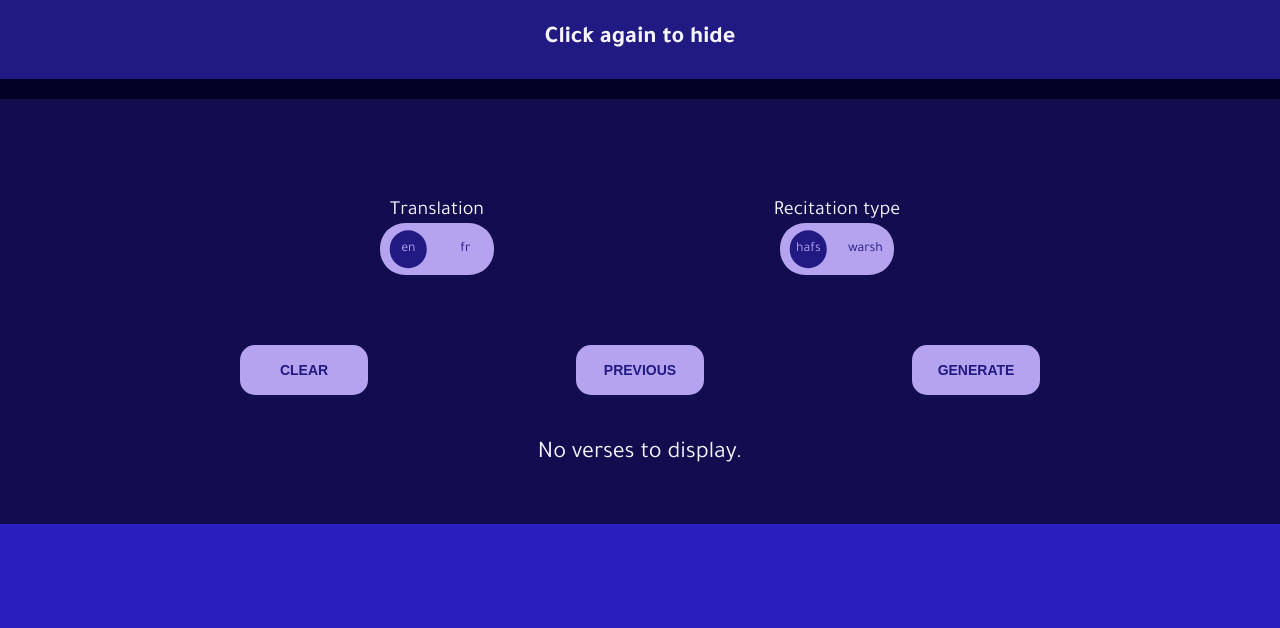
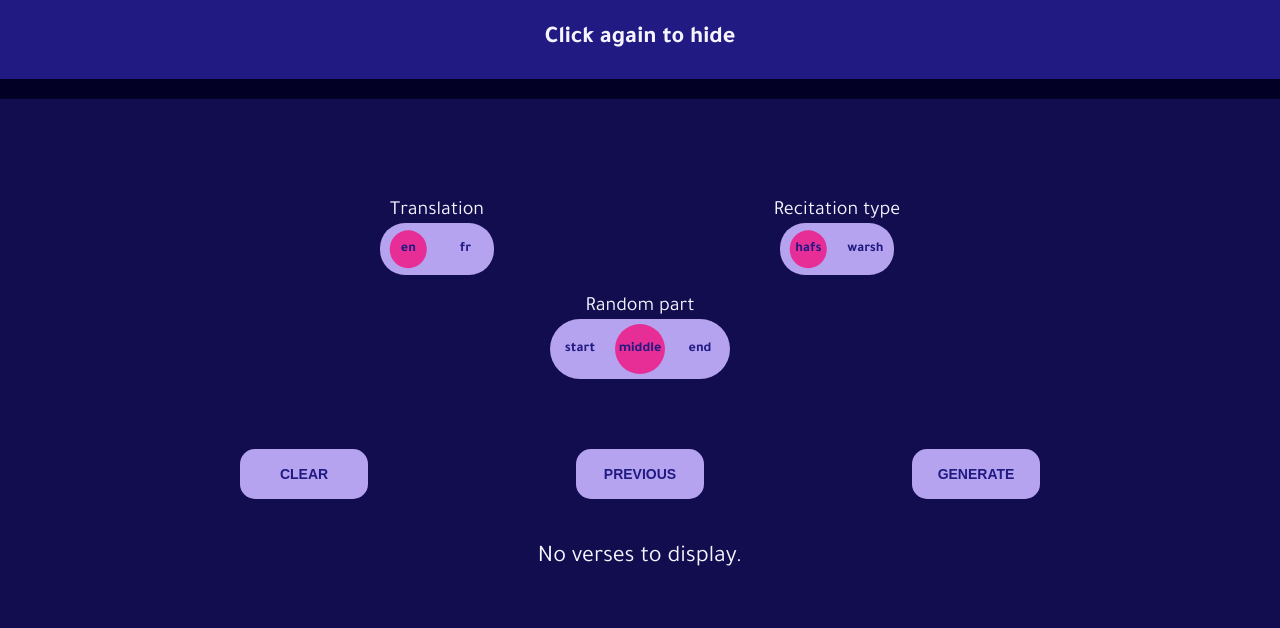
Before and after one commit to seyyko/portfolio, a Flask app: page /QuranTraining/ in a window 1280 px wide. Shown: the part 1301-1929 px from the top of the page. Before the commit the page ends 1825 px from the top, so only its background shows below. Run offline with Flask 3, Linux system fonts and the light colour scheme; parts of the project's set-up code (start-up, migrations or seed data) failed here and were passed over.

Commit message:
add the possibility to chose the part who appear the most (start, mid, end)

```diff
--- a/QuranTraining/templates/home.html
+++ b/QuranTraining/templates/home.html
@@ -46,6 +46,16 @@
                     <div class="switch-btn warsh">warsh</div>
                 </div>
             </div>
+            <div class="verse-part-preferences">
+                <p>Random part</p>
+                <div class="slider-container hover-cursor-event">
+                    <div class="slider-button"></div>
+
+                    <div class="slider-label label-start">start</div>
+                    <div class="slider-label label-middle">middle</div>
+                    <div class="slider-label label-end">end</div>
+                </div>
+            </div>
         </div>
 
         <!-- <div class="surah-container">
--- a/static/QuranTraining/css/surah_choice.css
+++ b/static/QuranTraining/css/surah_choice.css
@@ -121,14 +121,20 @@ body{
 
     display: flex;
     justify-content: space-around; align-items: center;
-
+    flex-wrap: wrap;
     width: 100%; max-width: 800px;
 }
 
 .language-preferences,
-.text-preferences{
+.text-preferences,
+.verse-part-preferences{
     display: flex; flex-direction: column;
     align-items: center; justify-content: center;
+}
+
+.verse-part-preferences{
+    width: 100%;
+    margin-top: 20px;
 }
 .slider-bg{
     --slider-width: 37.5px;
@@ -143,12 +149,13 @@ body{
     display: flex;
     position: relative;
     border-radius: 25px;
+    font-weight: bold;
 
     .slider{
         width: var(--slider-width); height: 37.5px;
         border-radius: 20px;
 
-        background-color: var(--background-tertiary);
+        background-color: var(--menu-close-color);
 
         position: absolute;
         top: 50%;
@@ -166,14 +173,40 @@ body{
         z-index: 1;
         font-size: clamp(10px, 2vw, 14px);
     }
-    .hafs, .en{
-        color: var(--color-label-in);
-        transition: color .4s ease;
-    }
-    .warsh, .fr{
-        color: var(--color-label-out);
-        transition: color .4s ease;
-    }
+}
+
+.slider-container {
+    position: relative;
+    height: 60px;
+    background-color: var(--alt-bg);
+    border-radius: 30px;
+
+    display: flex;
+    align-items: center;
+    justify-content: space-between;
+    gap: 10px;
+
+    padding: 5px;
+}
+
+.slider-button {
+    position: absolute;
+    top: 50%;
+    transform: translateY(-50%);
+    width: 50px;
+    height: 50px;
+    background-color: var(--menu-close-color);
+    border-radius: 50%;
+    transition: transform 0.3s ease;
+}
+
+.slider-label {
+    width: 50px;
+    text-align: center;
+    font-size: 14px;
+    font-weight: bold;
+    color: var(--background-tertiary);
+    z-index: 1;
 }
 
 .active{
--- a/static/QuranTraining/js/surah_choice.js
+++ b/static/QuranTraining/js/surah_choice.js
@@ -104,6 +104,105 @@ surahForm.addEventListener('submit', function(event) {
 });
 
 
+function slide(sliderBg) {
+    const slider = document.querySelector(`.${sliderBg.classList[1]}`);
+    if (slider.classList.contains("active")) {
+        slider.classList.remove("active");
+        if (slider.classList.contains('text-slider')) {
+            document.querySelector(".hafs").classList.remove("active");
+            document.querySelector(".warsh").classList.remove("active");
+            document.body.classList.remove("warsh-visible");
+            localStorage.setItem("sliderChoice", "hafs");
+        } else{
+            document.body.classList.remove("fr");
+            localStorage.setItem("language", "en");
+        }
+    } else{
+        slider.classList.add("active");
+        if (slider.classList.contains('text-slider')) {
+            document.querySelector(".hafs").classList.add("active");
+            document.querySelector(".warsh").classList.add("active");
+            document.body.classList.add("warsh-visible");
+            localStorage.setItem("sliderChoice", "warsh");
+        } else{
+            document.body.classList.add("fr");
+            localStorage.setItem("language", "fr");
+        }
+    }
+}
+
+const sliderButton = document.querySelector(".slider-button");
+const sliderContainer = document.querySelector(".slider-container");
+let currentValue = parseInt(localStorage.getItem("verse_position")) || 0;
+
+function updateSliderPosition() {
+    const positions = {
+        '-1': '0px',
+        '0': '60px',
+        '1': '120px'
+    };
+
+    sliderButton.style.transform = `translateY(-50%) translateX(${positions[currentValue]})`;
+    localStorage.setItem("verse_position", currentValue);
+}
+
+function nextSliderValue() {
+    currentValue = currentValue === 1 ? -1 : currentValue + 1;
+    updateSliderPosition();
+}
+
+sliderContainer.addEventListener("click", nextSliderValue);
+
+updateSliderPosition();
+
+function getSliderValue() {
+    return currentValue;
+}
+
+function loadSliderChoice() {
+    const savedChoiceText = localStorage.getItem("sliderChoice");
+    const sliderText = document.querySelector(`.text-slider`);
+
+    const savedChoiceLang = localStorage.getItem("language");
+    const sliderLang = document.querySelector(`.language-slider`);
+
+    const savedStatus = localStorage.getItem("surah_container_status");
+
+    const savedPosition = localStorage.getItem("verse_position") || 0;
+
+    if (savedChoiceText === "warsh") {
+        sliderText.classList.add("active");
+        document.querySelector(".hafs").classList.add("active");
+        document.querySelector(".warsh").classList.add("active");
+        document.body.classList.add("warsh-visible");
+    } else {
+        sliderText.classList.remove("active");
+        document.querySelector(".hafs").classList.remove("active");
+        document.querySelector(".warsh").classList.remove("active");
+        document.body.classList.remove("warsh-visible");
+    }
+
+    if (savedChoiceLang === "fr") {
+        sliderLang.classList.add("active");
+        document.body.classList.add("fr");
+    } else{
+        sliderLang.classList.remove("active");
+        document.body.classList.remove("fr");
+    }
+
+    if (savedStatus === "open") {
+        titleSurahContainer.classList.remove('opened-form');
+        randomSurahSection.classList.remove('opened-form');
+        surahContainer.style.transform = "translateY(calc(-500px))";
+        titleSurahContainer.innerHTML = "Click and Select Surahs to Memorize";
+    } else{
+        titleSurahContainer.classList.add('opened-form');
+        randomSurahSection.classList.add('opened-form');
+        surahContainer.style.transform = "translateY(0)";
+        titleSurahContainer.innerHTML = "Click again to hide";
+    }
+}
+
 let history = [];
 let currentIndex = -1;
 
@@ -130,7 +229,10 @@ function generateRandomVerse() {
     }
 
     const randomSurah = selectedSurahsDict[generateRandomNumber(0, selectedSurahsDict.length - 1)];
-    const randomVerseIndex = generateRandomNumber(0, randomSurah["versets"].length - 1);
+    const totalVerses = randomSurah["versets"].length;
+
+    const randomVerseIndex = generateWeightedRandomVerseIndex(totalVerses, currentValue);
+
     const randomVerse = randomSurah["versets"][randomVerseIndex];
 
     history.push({ surah: randomSurah, verse: randomVerse, verseIndex: randomVerseIndex });
@@ -138,6 +240,32 @@ function generateRandomVerse() {
 
     updateDisplayedVerse();
 }
+
+function generateWeightedRandomVerseIndex(totalVerses, position) {
+    const weights = [];
+    for (let i = 0; i < totalVerses; i++) {
+        switch (position) {
+            case -1:
+                weights.push(totalVerses - i);
+                break;
+            case 0:
+                weights.push(Math.max(0, totalVerses / 2 - Math.abs(totalVerses / 2 - i)));
+                break;
+            case 1:
+                weights.push(i + 1);
+                break;
+            default:
+                weights.push(1);
+        }
+    }
+
+    const cumulativeWeights = weights.map((sum => value => (sum += value))(0));
+    const totalWeight = cumulativeWeights[cumulativeWeights.length - 1];
+    const randomValue = Math.random() * totalWeight;
+
+    return cumulativeWeights.findIndex(weight => randomValue < weight);
+}
+
 
 function updateDisplayedVerse() {
     const verseDiv = document.querySelector('.verse-display');
@@ -192,7 +320,7 @@ function showAnswer() {
 
             <h3>Following verses</h3>
         `);
-        for (let i = verseIndex + 1; i < Math.min(verseIndex + 4, surah.versets.length); i++) {
+        for (let i = verseIndex + 1; i < Math.min(verseIndex + 5, surah.versets.length); i++) {
             nextVerses.push(`
                 <div class="verse-group">
                     <p class="verse-text-ar verse-text-hafs">${i + 1} - ${surah.versets[i].text_hafs}</p>
@@ -235,73 +363,4 @@ function clearHistory() {
     updateDisplayedVerse();
 }
 
-function slide(sliderBg) {
-    const slider = document.querySelector(`.${sliderBg.classList[1]}`);
-    if (slider.classList.contains("active")) {
-        slider.classList.remove("active");
-        if (slider.classList.contains('text-slider')) {
-            document.querySelector(".hafs").classList.remove("active");
-            document.querySelector(".warsh").classList.remove("active");
-            document.body.classList.remove("warsh-visible");
-            localStorage.setItem("sliderChoice", "hafs");
-        } else{
-            document.body.classList.remove("fr");
-            localStorage.setItem("language", "en");
-        }
-    } else{
-        slider.classList.add("active");
-        if (slider.classList.contains('text-slider')) {
-            document.querySelector(".hafs").classList.add("active");
-            document.querySelector(".warsh").classList.add("active");
-            document.body.classList.add("warsh-visible");
-            localStorage.setItem("sliderChoice", "warsh");
-        } else{
-            document.body.classList.add("fr");
-            localStorage.setItem("language", "fr");
-        }
-    }
-}
-
-function loadSliderChoice() {
-    const savedChoiceText = localStorage.getItem("sliderChoice");
-    const sliderText = document.querySelector(`.text-slider`);
-
-    const savedChoiceLang = localStorage.getItem("language");
-    const sliderLang = document.querySelector(`.language-slider`);
-
-    const savedStatus = localStorage.getItem("surah_container_status");
-
-    if (savedChoiceText === "warsh") {
-        sliderText.classList.add("active");
-        document.querySelector(".hafs").classList.add("active");
-        document.querySelector(".warsh").classList.add("active");
-        document.body.classList.add("warsh-visible");
-    } else {
-        sliderText.classList.remove("active");
-        document.querySelector(".hafs").classList.remove("active");
-        document.querySelector(".warsh").classList.remove("active");
-        document.body.classList.remove("warsh-visible");
-    }
-
-    if (savedChoiceLang === "fr") {
-        sliderLang.classList.add("active");
-        document.body.classList.add("fr");
-    } else{
-        sliderLang.classList.remove("active");
-        document.body.classList.remove("fr");
-    }
-
-    if (savedStatus === "open") {
-        titleSurahContainer.classList.remove('opened-form');
-        randomSurahSection.classList.remove('opened-form');
-        surahContainer.style.transform = "translateY(calc(-500px))";
-        titleSurahContainer.innerHTML = "Click and Select Surahs to Memorize";
-    } else{
-        titleSurahContainer.classList.add('opened-form');
-        randomSurahSection.classList.add('opened-form');
-        surahContainer.style.transform = "translateY(0)";
-        titleSurahContainer.innerHTML = "Click again to hide";
-    }
-}
-
 document.addEventListener("DOMContentLoaded", loadSliderChoice);
```
